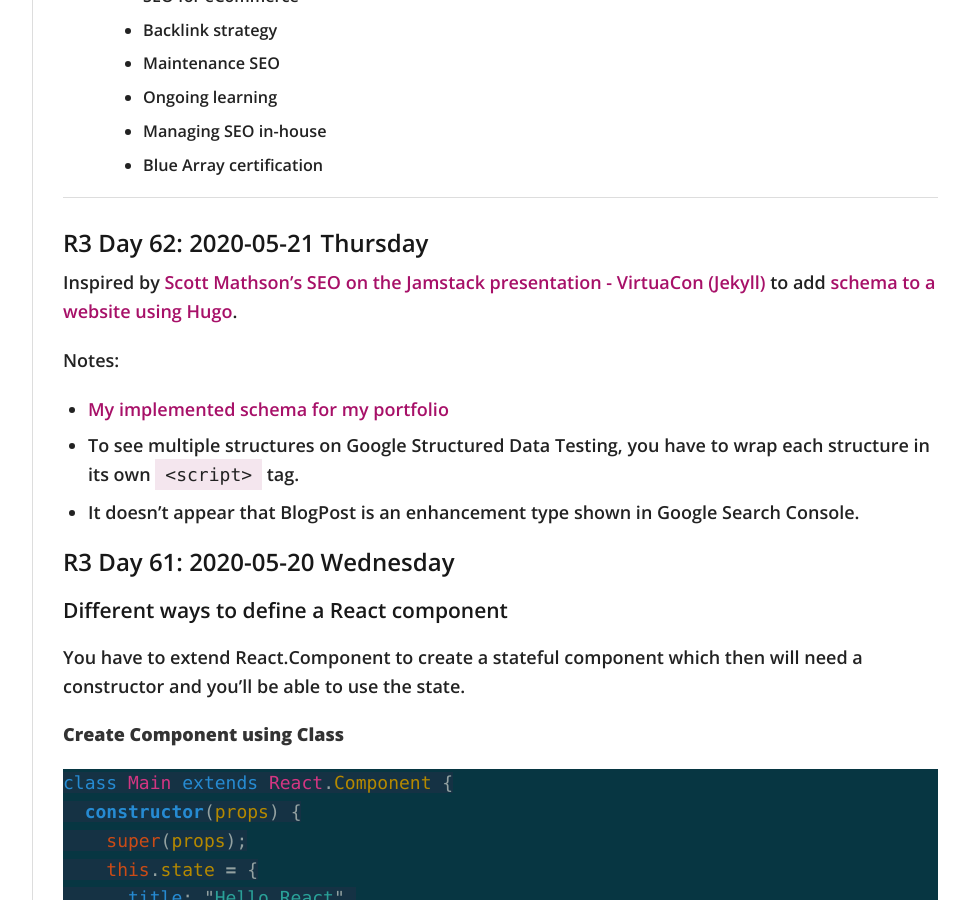
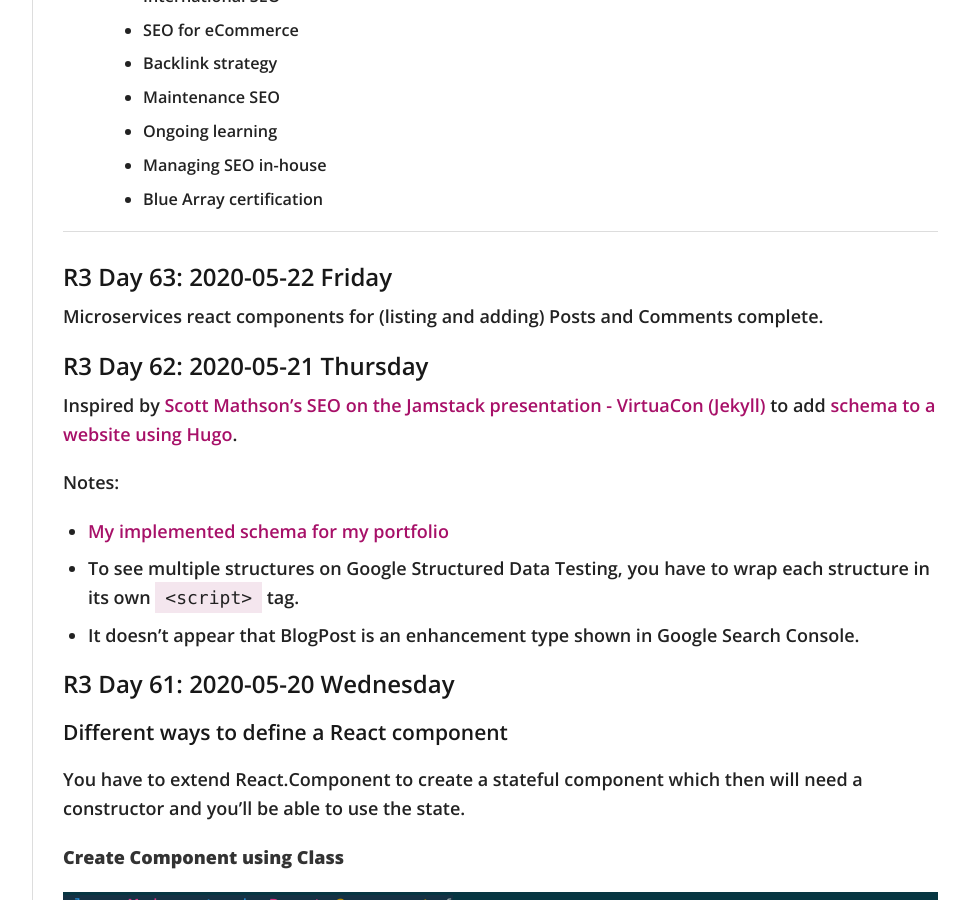
Before and after one commit to virtual/100daysofcode, a Jekyll site: the page built from index.md, in a window 1280 px wide and 900 px high, scrolled down 3596 px. Shown: the whole window, without its empty margins (272-1241 px from the left). Built offline with Jekyll 4.4.1, drawn with Linux system fonts in a browser that asks for light colours; nearby versions of some CDN libraries; our own code applies the rules of GitHub Pages for plain Markdown files; some of the changed text lies outside the part shown.

Commit message:
microservices react comps

```diff
--- a/index.md
+++ b/index.md
@@ -79,6 +79,7 @@
   - Day 59: Section 2: A Mini-Microservices App (begin React components)
   - Day 60: Section 2: A Mini-Microservices App (PostCreate)
   - Day 61: Section 2: A Mini-Microservices App (CORS support)
+  - Day 63: Section 2: A Mini-Microservices App (React components)
 - Develop out [Knight University using TailwindCSS](https://virtual.github.io/knightu/)
   - Day 55: Hero, subfeature
 - Animations / manipulations with SVG
@@ -114,6 +115,10 @@
   - Blue Array certification
 
 ---
+
+## R3 Day 63: 2020-05-22 Friday
+
+Microservices react components for (listing and adding) Posts and Comments complete.
 
 ## R3 Day 62: 2020-05-21 Thursday
 
```
